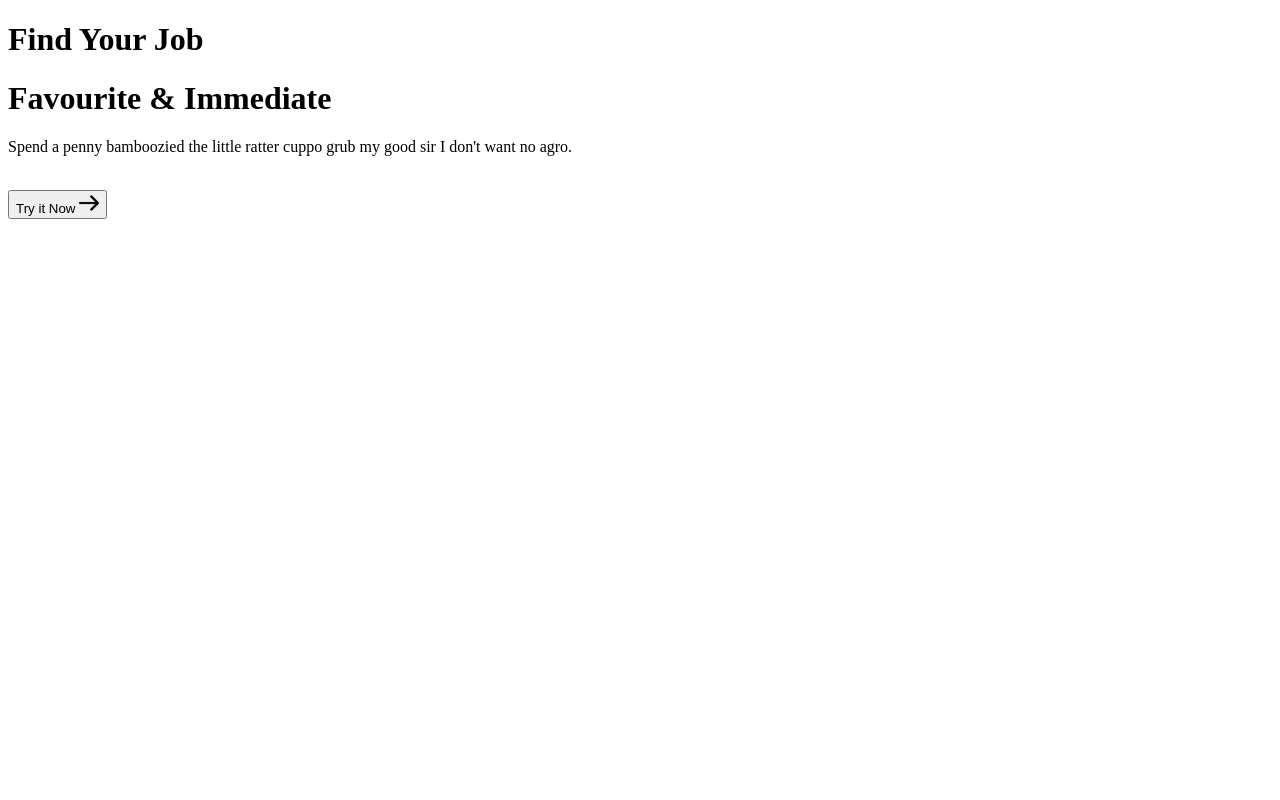
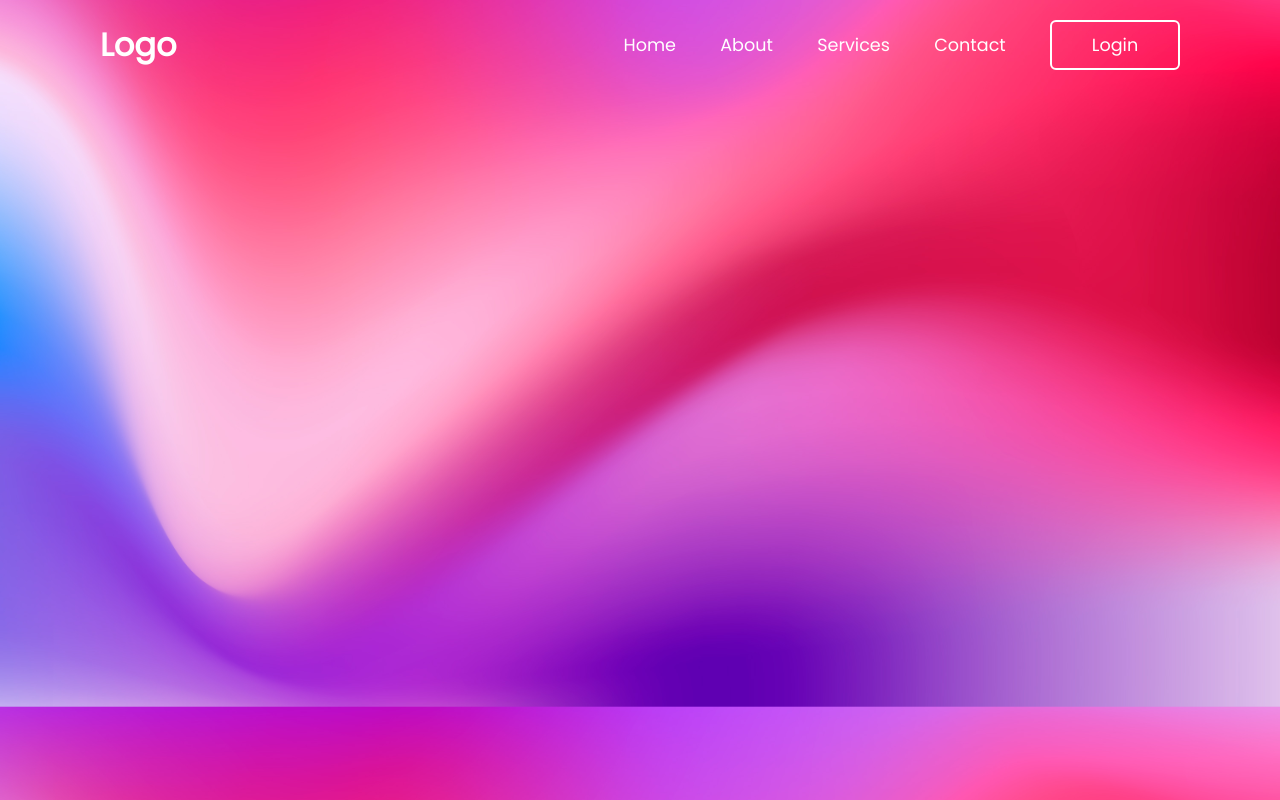
Before and after one commit to fahnaphat/Dev-practice, a plain HTML site: page index.html in a window 1280 px wide. Drawn offline with Linux system fonts and the light colour scheme.

Commit message:
update web only home page.

```diff
--- a/index.html
+++ b/index.html
@@ -5,17 +5,21 @@
     <meta http-equiv="X-UA-Compatible" content="IE=edge">
     <meta name="viewport" content="width=device-width, initial-scale=1.0">
     <title>Home page</title>
+    <link rel="stylesheet" href="style.css">
 </head>
 <body>
-    <h1>Find Your Job</h1>
-    <h1>Favourite & Immediate</h1>
 
-    <p>
-        Spend a penny bamboozied the little ratter cuppo grub my good sir I don't want no agro.
-    </p>
+    <header>
+        <h2 class="logo"><strong>Logo</strong></h2>
+        <nav class="navigation">
+            <a href="#">Home</a>
+            <a href="#">About</a>
+            <a href="#">Services</a>
+            <a href="#">Contact</a>
+            <button class="btnLogin-popup">Login</button>
+        </nav>
+    </header>
 
-    <br>
-    <button>Try it Now <img src="img/righarrow_87553.png" width="20px" height="20px"></button>
-
+    <script src="script.js"></script>
 </body>
 </html>
--- /dev/null
+++ b/style.css
@@ -0,0 +1,85 @@
+@import url('https://fonts.googleapis.com/css2?family=Poppins&display=swap');
+
+* {
+    margin: 0;
+    padding: 0;
+    box-sizing: border-box;
+    font-family: 'Poppins', sans-serif;
+}
+
+body {
+    display: flex;                  /*https://codingonblog.com/what-is-flexbox-codingonblog/*/
+    justify-content: center;
+    align-items: center;
+    min-height: 70vh;
+    background: url('img/background.jpg');
+    background-size: cover;
+    background-position: center;
+}
+
+header {
+    position: fixed;
+    top: 0;
+    left: 0;
+    width: 100%;
+    padding: 20px 100px;
+    /* background: red; */
+    display: flex;                      /*element order in the same row*/
+    justify-content: space-between;     /*split spaces by line*/
+    align-items: center;                /*Center an element*/
+    z-index: 99;                        /*https://getcodecamp.com/2020/07/18/css-z-index/*/
+}
+
+.logo {
+    font-size: 2em;
+    color: #fff;
+    user-select: none;
+}
+
+.navigation a {
+    position: relative;
+    font-size: 1.1em;
+    color: #fff;
+    text-decoration: none;              /*ตั้งค่าให้ข้อความปราศจากการตกแต่ง เช่น ขีดเส้นใต้*/
+    font-weight: 500;
+    margin-left: 40px;                  /*ระยะห่างระหว่างแต่ละข้อความ*/
+}
+
+.navigation a::after {
+    content: '';
+    position: absolute;
+    width: 100%;
+    height: 3px;
+    background: #fff;
+    border-radius: 5px;
+    left: 0;
+    bottom: -6px;
+    transform: scaleX(0);               /*missing bottom line*/
+    transition: transform .5s;          /*the Line has movement when hovering*/
+    transform-origin: right;            /*the line move right to left when cancel mouse point*/
+}
+
+.navigation a:hover::after {
+    transform-origin: left;             /*the line move left to right when start mouse point*/
+    transform: scaleX(1);               /*mouse pointing the line is up*/
+}
+
+.navigation .btnLogin-popup {
+    width: 130px;
+    height: 50px;
+    background: transparent;            /*สีพื้นหลังคุ่นๆ*/
+    border: 2px solid #fff;           /*outter border*/
+    outline: none;                      /*inner border*/
+    border-radius: 6px;                 /*กรอบโค้ง*/
+    cursor: pointer;                    /*กำหนดให้เวลาชี้ขึ้นลูกศร*/
+    font-size: 1.1em;
+    color: #fff;
+    font-weight: 500;
+    margin-left: 40px;
+    transition: .5s;                    /*this transition when hover*/
+}
+
+.navigation .btnLogin-popup:hover {
+    background: #fff;
+    color: #162938;                    /*color of text*/
+}
```
Also changed, not shown: img/background.jpg (added).
